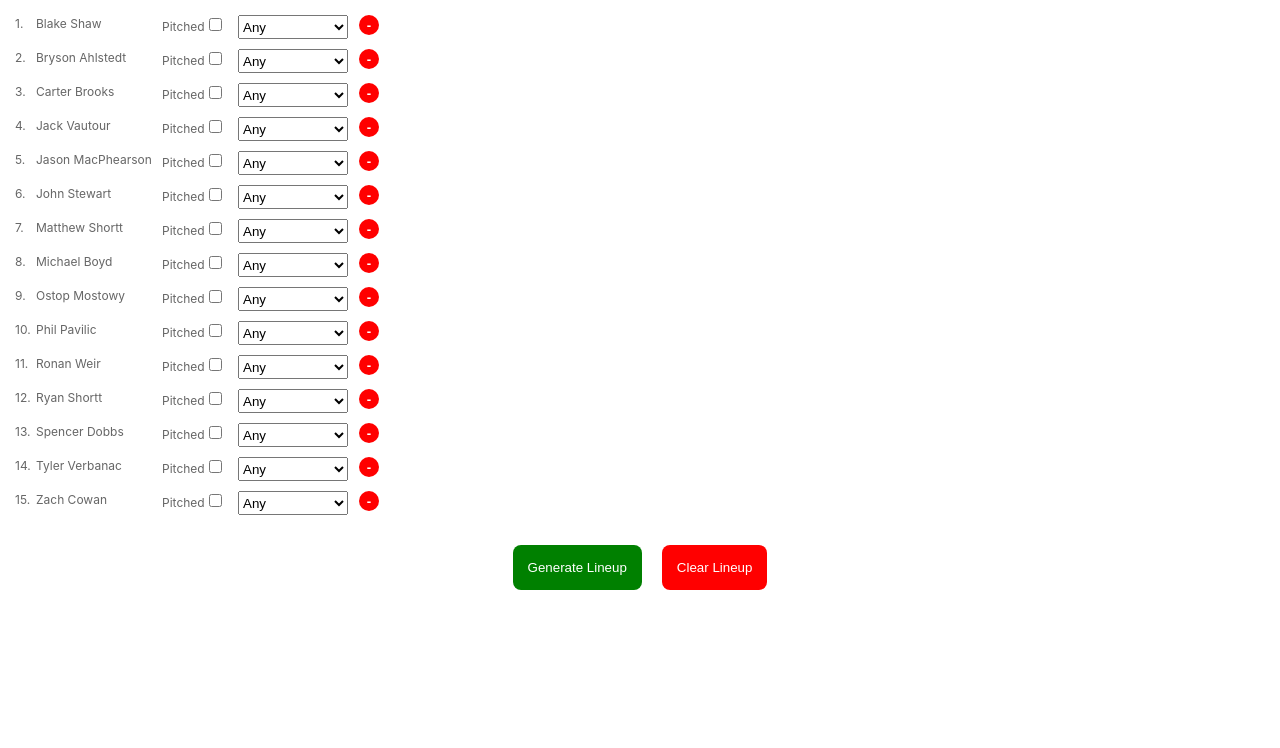
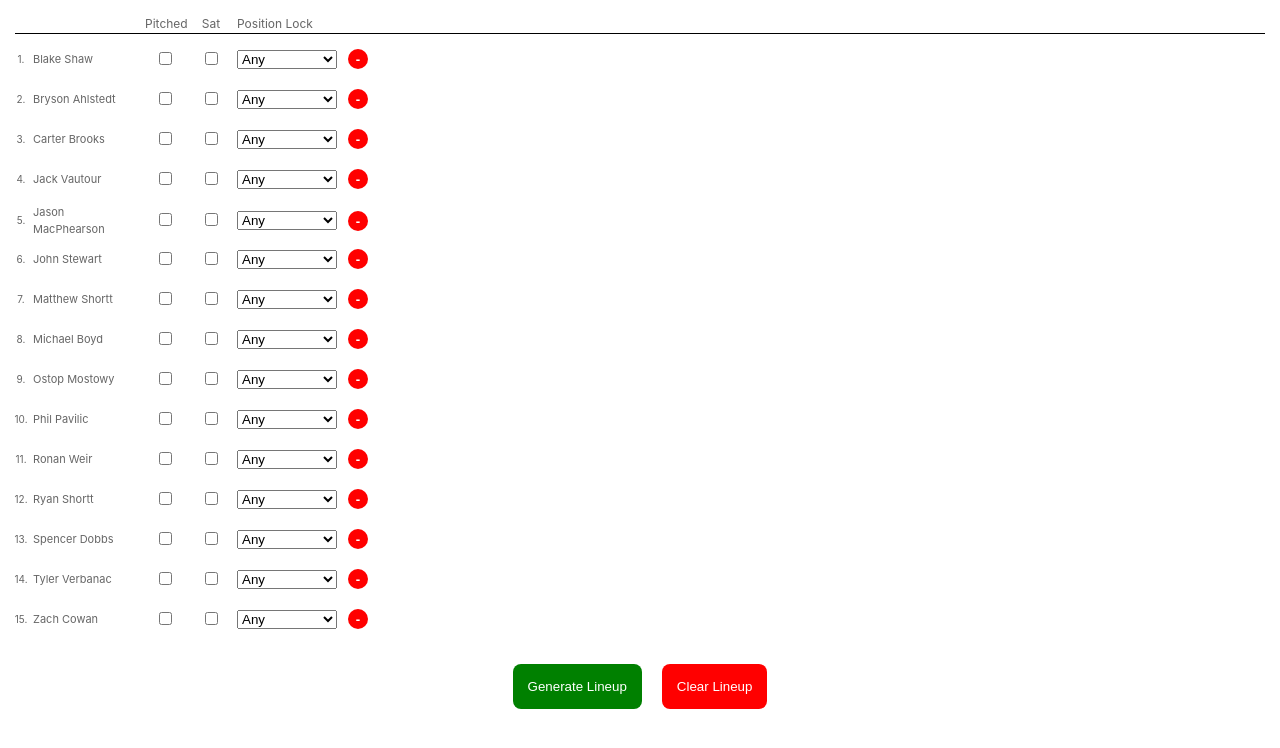
Before and after one commit to ryanepshortt/personal-site, a React (Create React App) app: page /softball in a window 1280 px wide. Shown: the top 748 px of the page. Built offline with nearby package versions, Linux system fonts and the light colour scheme.

Commit message:
Adding has Sat Column

```diff
--- a/src/components/softball/playerList/PlayerList.css
+++ b/src/components/softball/playerList/PlayerList.css
@@ -1,13 +1,63 @@
 .list-wrapper {
   width: 100%;
+}
+
+.header-row {
+  margin-bottom: 10px;
+  display: grid;
+  grid-template-columns: 12px 106px 40px 40px 100px 25px;
+  gap: 6px;
+  border-bottom: 1px solid black;
+}
+
+.column-title {
+  font-size: 12px;
+  text-align: center;
+}
+.column-title-left {
+  font-size: 12px;
+}
+
+.player-number {
+  font-size: 10px;
+}
+
+.player-name {
+  font-size: 11px;
 }
 
 .player-list-row {
   margin-bottom: 10px;
   display: grid;
-  grid-template-columns: 15px 120px 70px 110px 25px;
+  grid-template-columns: 12px 106px 40px 40px 100px 25px;
   gap: 6px;
   font-size: 12px;
+  height: 30px;
+}
+
+.column-wrapper {
+  width: 100%;
+  display: flex;
+  align-items: center;
+  justify-content: center;
+}
+
+.column-wrapper-name {
+  width: 100%;
+  display: flex;
+  align-items: center;
+}
+
+.checkbox-wrapper {
+  text-align: center;
+}
+
+.select-wrapper {
+  text-align: center;
+}
+
+.position-select {
+  width: 100px;
 }
 
 .remove-button {
--- a/src/components/softball/playerList/PlayerList.jsx
+++ b/src/components/softball/playerList/PlayerList.jsx
@@ -7,6 +7,14 @@ function PlayerList() {
   const { playerIds } = useContext(SoftballContext);
   return (
     <div className="list-wrapper">
+      <div className="header-row">
+        <div />
+        <div />
+        <div className="column-title">Pitched</div>
+        <div className="column-title">Sat</div>
+        <div className="column-title-left">Position Lock</div>
+        <div />
+      </div>
       {playerIds.map((id, index) => (
         <PlayerRow playerId={id} index={index + 1} key={id} />
       ))}
--- a/src/components/softball/playerList/PlayerRow.jsx
+++ b/src/components/softball/playerList/PlayerRow.jsx
@@ -8,31 +8,48 @@ function PlayerRow({ playerId, index }) {
     getPlayerById,
     removePlayerById,
     onPlayerHasPitchedChange,
+    onPlayerHasSatChange,
     getLockedPositionById,
     setLockedPositionForPlayer,
     lockedPositions,
   } = useContext(SoftballContext);
-  const { name, hasPitched } = getPlayerById(playerId);
+  const { name, hasPitched, hasSat } = getPlayerById(playerId);
 
   const someoneIsLockedAsPitcher = lockedPositions.pitcher !== undefined;
   return (
     <div className="player-list-row">
-      <div>{index}.</div>
-      <div>{name}</div>
-      <div>
+      <div className="column-wrapper">
+        <div className="player-number">{index}.</div>
+      </div>
+      <div className="column-wrapper-name">
+        <div className="player-name">{name}</div>
+      </div>
+      <div className="column-wrapper">
+        <div className="checkbox-wrapper">
           {!someoneIsLockedAsPitcher && (
-          <label htmlFor={`has-pitched-${playerId}`}>
-            Pitched
             <input
               type="checkbox"
               checked={hasPitched}
               onChange={() => onPlayerHasPitchedChange(playerId)}
               id={`has-pitched-${playerId}`}
             />
-          </label>
           )}
         </div>
+      </div>
+      <div className="column-wrapper">
+        <div className="checkbox-wrapper">
+          <input
+            type="checkbox"
+            checked={hasSat}
+            onChange={() => onPlayerHasSatChange(playerId)}
+            id={`has-sat-${playerId}`}
+          />
+        </div>
+      </div>
+      <div className="column-wrapper">
+        <div className="select-wrapper">
           <select
+            className="position-select"
             value={getLockedPositionById(playerId)}
             onChange={(e) => setLockedPositionForPlayer(e, playerId)}
           >
@@ -43,7 +60,9 @@ function PlayerRow({ playerId, index }) {
               </option>
             ))}
           </select>
-      <div>
+        </div>
+      </div>
+      <div className="column-wrapper">
         <button
           className="remove-button"
           type="button"
--- a/src/constants/softball/Softball.js
+++ b/src/constants/softball/Softball.js
@@ -4,62 +4,77 @@ export const Players = {
   [v4()]: {
     name: "Blake Shaw",
     hasPitched: false,
+    hasSat: false,
   },
   [v4()]: {
     name: "Bryson Ahlstedt",
     hasPitched: false,
+    hasSat: false,
   },
   [v4()]: {
     name: "Carter Brooks",
     hasPitched: false,
+    hasSat: false,
   },
   [v4()]: {
     name: "Jack Vautour",
     hasPitched: false,
+    hasSat: false,
   },
   [v4()]: {
     name: "Jason MacPhearson",
     hasPitched: false,
+    hasSat: false,
   },
   [v4()]: {
     name: "John Stewart",
     hasPitched: false,
+    hasSat: false,
   },
   [v4()]: {
     name: "Matthew Shortt",
     hasPitched: false,
+    hasSat: false,
   },
   [v4()]: {
     name: "Michael Boyd",
     hasPitched: false,
+    hasSat: false,
   },
   [v4()]: {
     name: "Ostop Mostowy",
     hasPitched: false,
+    hasSat: false,
   },
   [v4()]: {
     name: "Phil Pavilic",
     hasPitched: false,
+    hasSat: false,
   },
   [v4()]: {
     name: "Ronan Weir",
     hasPitched: false,
+    hasSat: false,
   },
   [v4()]: {
     name: "Ryan Shortt",
     hasPitched: false,
+    hasSat: false,
   },
   [v4()]: {
     name: "Spencer Dobbs",
     hasPitched: false,
+    hasSat: false,
   },
   [v4()]: {
     name: "Tyler Verbanac",
     hasPitched: false,
+    hasSat: false,
   },
   [v4()]: {
     name: "Zach Cowan",
     hasPitched: false,
+    hasSat: false,
   },
 };
 
--- a/src/contexts/Softball.jsx
+++ b/src/contexts/Softball.jsx
@@ -41,6 +41,16 @@ function SoftballProvider({ children }) {
       [id]: {
         ...currentPlayers[id],
         hasPitched: !currentPlayers[id].hasPitched,
+      },
+    }));
+  }, []);
+
+  const onPlayerHasSatChange = useCallback((id) => {
+    setPlayers((currentPlayers) => ({
+      ...currentPlayers,
+      [id]: {
+        ...currentPlayers[id],
+        hasSat: !currentPlayers[id].hasSat,
       },
     }));
   }, []);
@@ -110,16 +120,17 @@ function SoftballProvider({ children }) {
   const contextValue = useMemo(
     () => ({
       players,
+      lockedPositions,
+      playerIds: Object.keys(players),
+      finalLineup,
       onPlayerNameInput,
       onPlayerHasPitchedChange,
+      onPlayerHasSatChange,
       removePlayerById,
       getLockedPositionById,
       setLockedPositionForPlayer,
-      lockedPositions,
       getPlayerById: (id) => players[id],
       generateLineup,
-      playerIds: Object.keys(players),
-      finalLineup,
       clearLineup,
     }),
     [players, lockedPositions, finalLineup],
```
Lines whose indentation alone changed are shown as unchanged.
